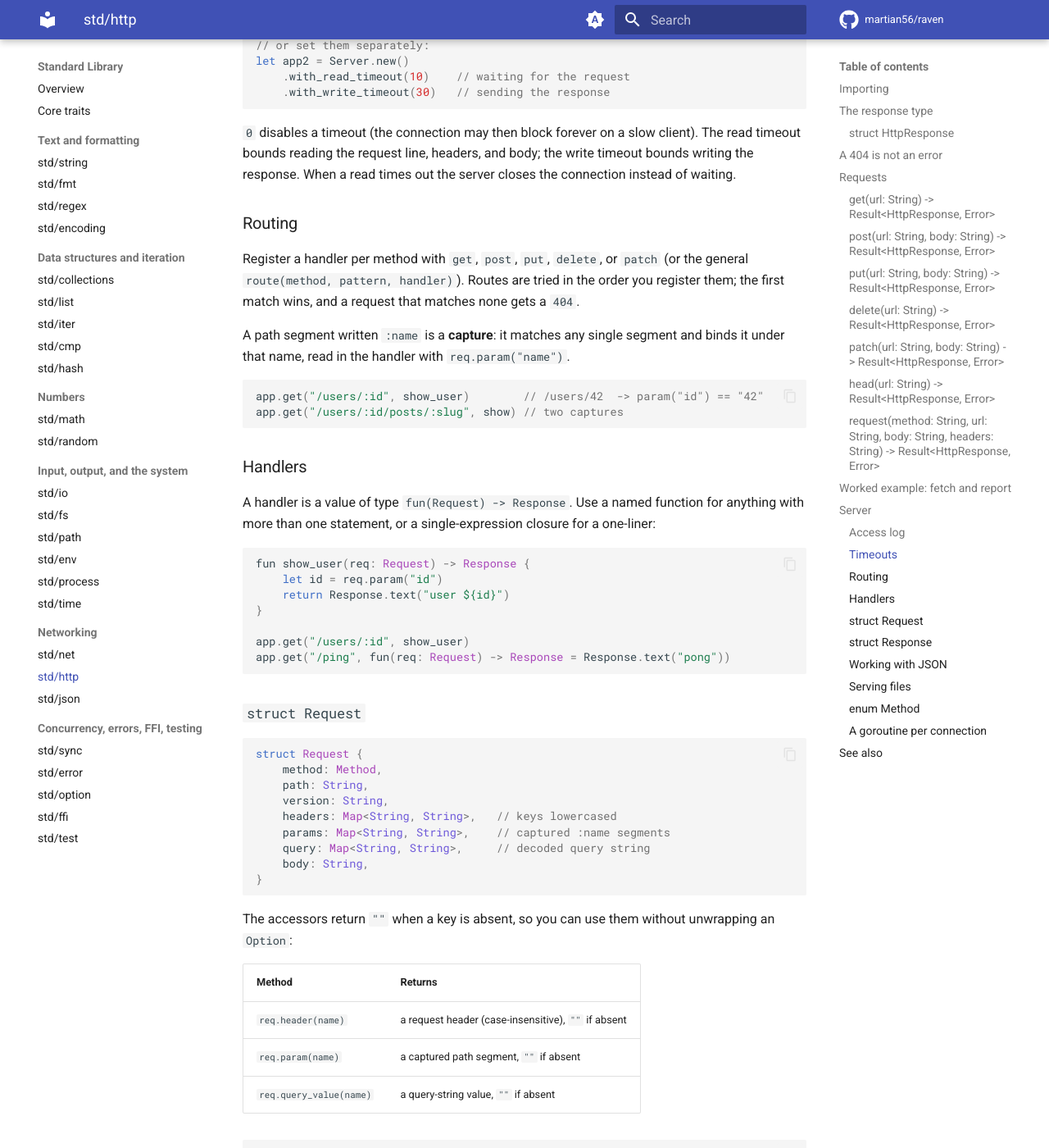
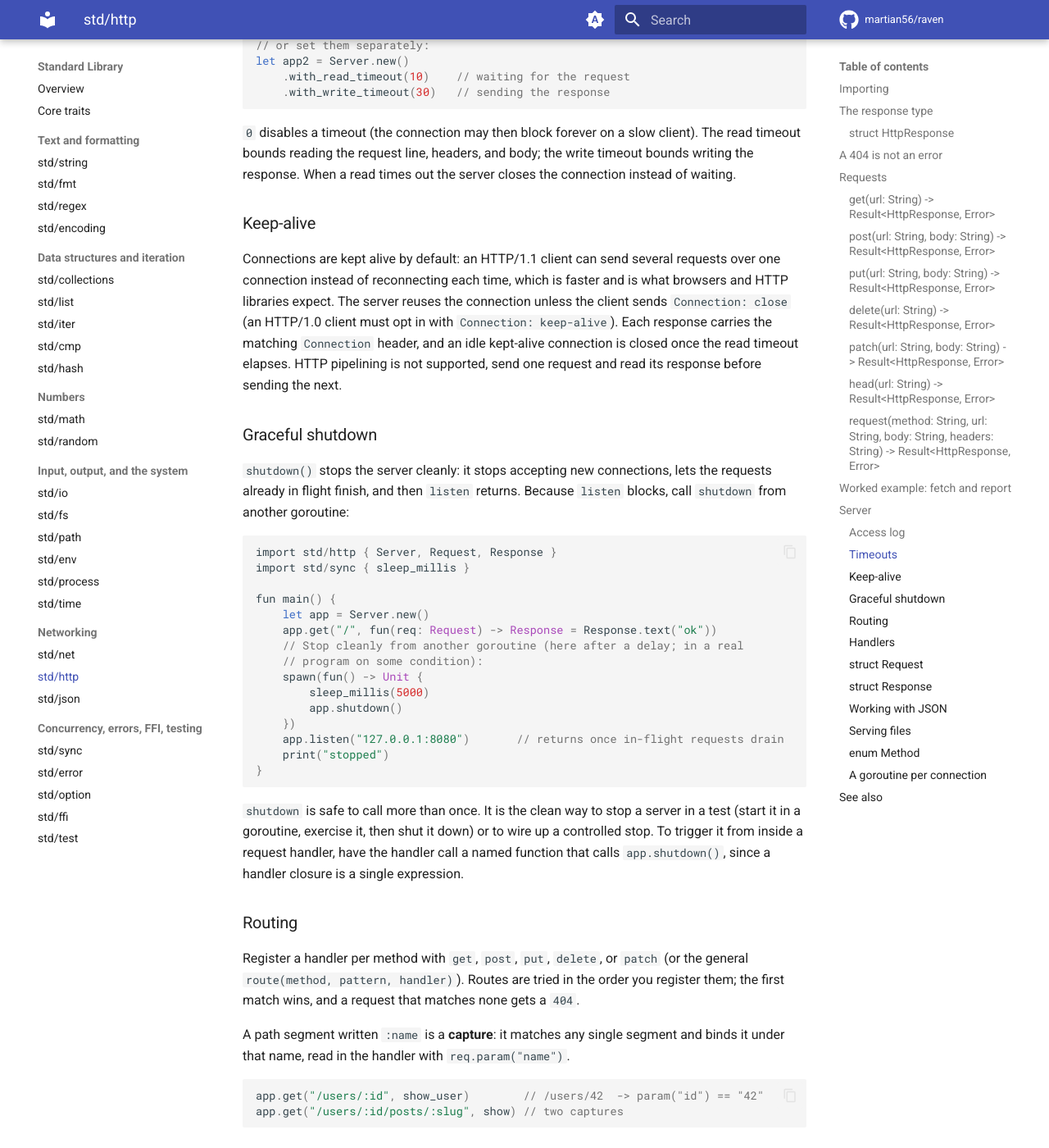
Before and after one commit to martian56/raven, an MkDocs documentation site: the page built from docs/v2/guide/stdlib/http.md, in a window 1280 px wide and 1400 px high, scrolled down 5439 px. Shown: the whole window at 82% size. Built offline with MkDocs 1.6.1 and Material for MkDocs 9.7.7, drawn with Linux system fonts in a browser that asks for light colours; comment, search, counter and statistics services are not loaded.

Commit message:
feat: keep-alive and graceful shutdown for the std/http server
Two robustness/throughput improvements to the server, no runtime changes.

Keep-alive: `serve_connection` now loops on one connection, reading the next
request instead of closing after one. An HTTP/1.1 connection is reused unless
the client sends `Connection: close` (HTTP/1.0 stays close-by-default); each
response carries the matching `Connection` header, and the existing read
timeout bounds an idle kept-alive connection. Sequential requests only;
pipelining is not supported.

Graceful shutdown: `Server.shutdown()` sets a mutex-guarded stopping flag and
returns; `listen` stops accepting, waits for in-flight connection goroutines
to drain via a WaitGroup, then returns. The runtime's `accept` blocks on a
cloned listener handle and cannot be cancelled, so shutdown nudges the parked
accept with a throwaway loopback connection that the loop drops on seeing the
flag.

Verified end to end with a freshly built compiler: two requests served over a
single reused connection (with `Connection: keep-alive`), and a server that
self-shuts-down after 500ms unblocks, drains, and exits cleanly instead of
hanging.

````diff
--- a/Cargo.toml
+++ b/Cargo.toml
@@ -2,7 +2,7 @@
 members = [".", "raven-runtime"]
 
 [workspace.package]
-version = "2.18.71"
+version = "2.18.72"
 edition = "2021"
 authors = ["martian56"]
 license = "MIT"
--- a/docs/v2/guide/stdlib/http.md
+++ b/docs/v2/guide/stdlib/http.md
@@ -268,6 +268,47 @@ client). The read timeout bounds reading the request line, headers, and body;
 the write timeout bounds writing the response. When a read times out the server
 closes the connection instead of waiting.
 
+### Keep-alive
+
+Connections are kept alive by default: an HTTP/1.1 client can send several
+requests over one connection instead of reconnecting each time, which is faster
+and is what browsers and HTTP libraries expect. The server reuses the
+connection unless the client sends `Connection: close` (an HTTP/1.0 client must
+opt in with `Connection: keep-alive`). Each response carries the matching
+`Connection` header, and an idle kept-alive connection is closed once the read
+timeout elapses. HTTP pipelining is not supported, send one request and read
+its response before sending the next.
+
+### Graceful shutdown
+
+`shutdown()` stops the server cleanly: it stops accepting new connections, lets
+the requests already in flight finish, and then `listen` returns. Because
+`listen` blocks, call `shutdown` from another goroutine:
+
+```rust
+import std/http { Server, Request, Response }
+import std/sync { sleep_millis }
+
+fun main() {
+    let app = Server.new()
+    app.get("/", fun(req: Request) -> Response = Response.text("ok"))
+    // Stop cleanly from another goroutine (here after a delay; in a real
+    // program on some condition):
+    spawn(fun() -> Unit {
+        sleep_millis(5000)
+        app.shutdown()
+    })
+    app.listen("127.0.0.1:8080")       // returns once in-flight requests drain
+    print("stopped")
+}
+```
+
+`shutdown` is safe to call more than once. It is the clean way to stop a server
+in a test (start it in a goroutine, exercise it, then shut it down) or to wire
+up a controlled stop. To trigger it from inside a request handler, have the
+handler call a named function that calls `app.shutdown()`, since a handler
+closure is a single expression.
+
 ### Routing
 
 Register a handler per method with `get`, `post`, `put`, `delete`, or `patch`
````
Also changed, not shown: CHANGELOG.md (+7 -0 lines), 2 other files.
